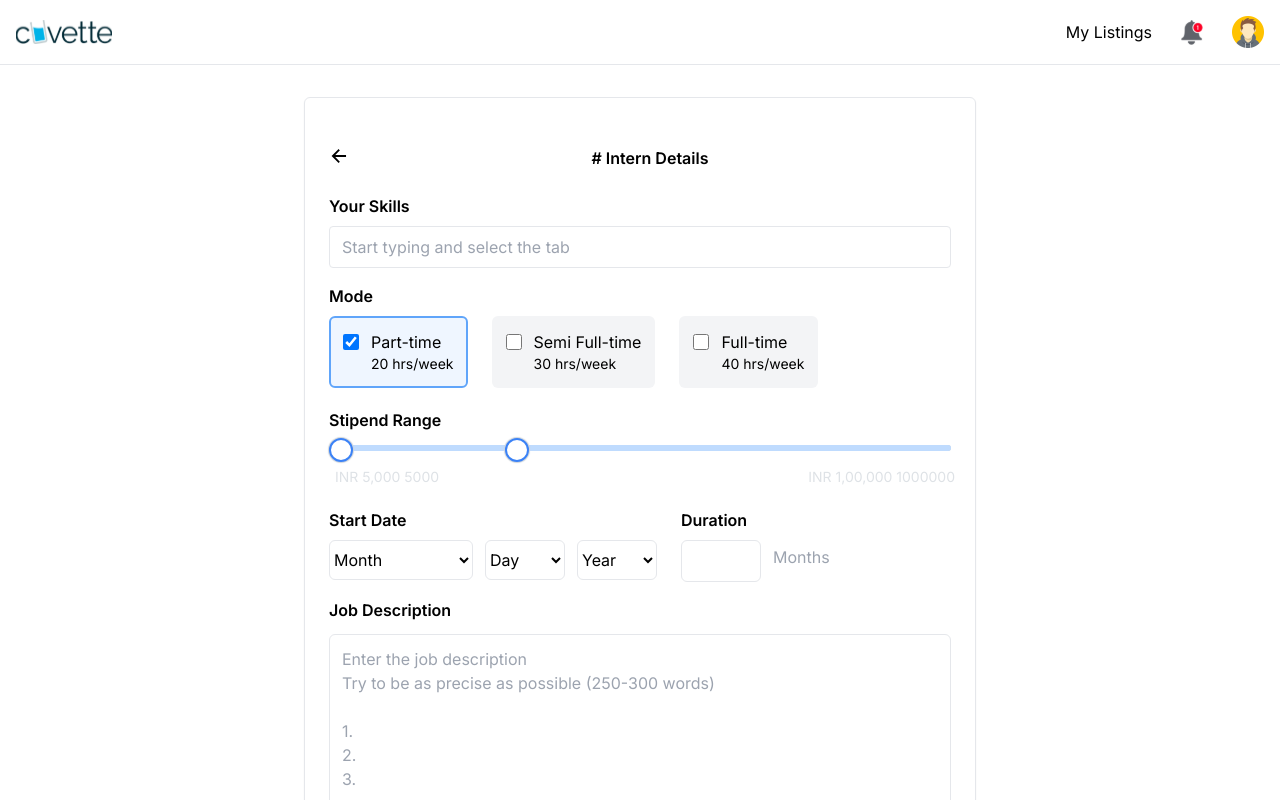
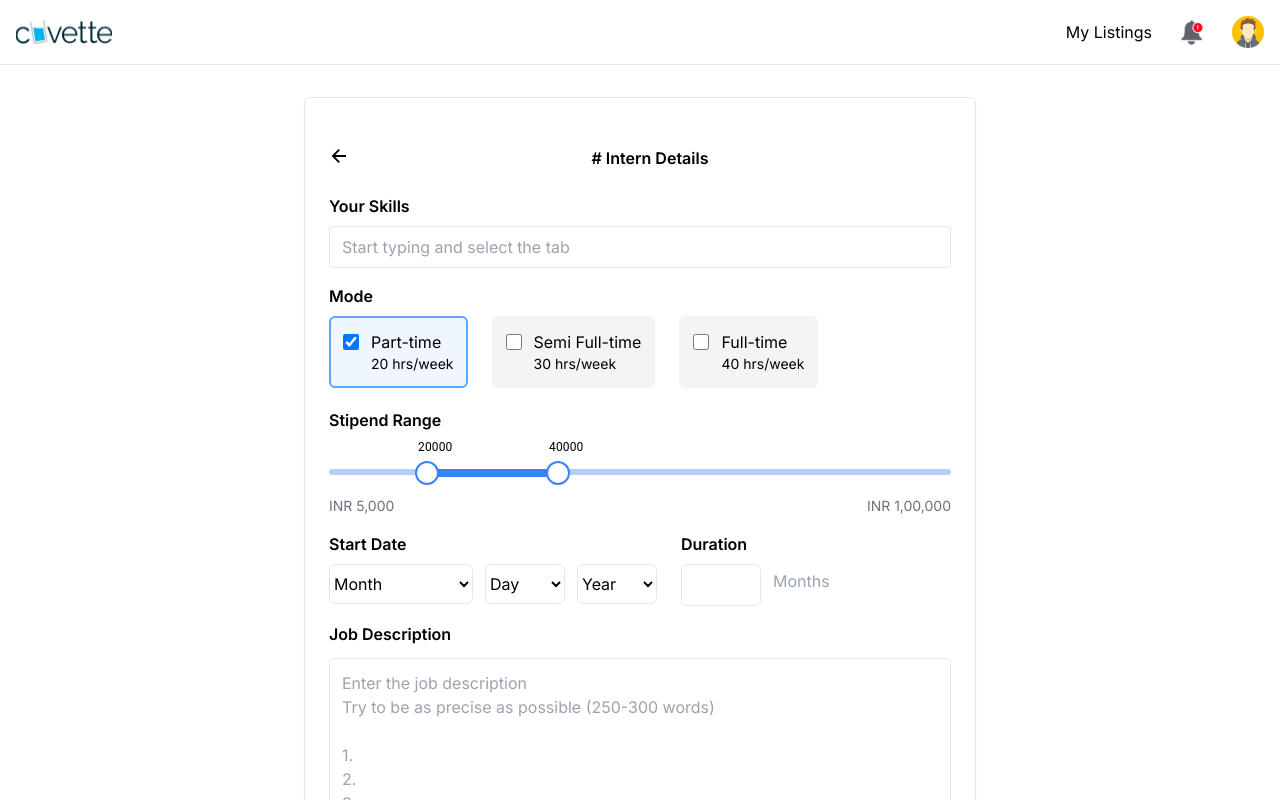
Before and after one commit to sandeshsonel/cuvette-project, a React (Create React App) app: page /intern-details in a window 1280 px wide. Shown: the top 800 px of the page. Built offline with nearby package versions, Linux system fonts and the light colour scheme.

Commit message:
add stipend range slider

```diff
--- a/src/sections/FormOne.jsx
+++ b/src/sections/FormOne.jsx
@@ -1,14 +1,45 @@
-import React, { useState, useRef, useEffect, useCallback } from "react";
-import "./formone.style.css";
+import React, { useState } from "react";
 import { Link } from "react-router-dom";
+import { withStyles } from "@material-ui/core/styles";
+import Slider from "@material-ui/core/Slider";
+
+const StipendSlider = withStyles({
+  root: {
+    color: "rgb(59, 130, 246)",
+    height: 8,
+  },
+  thumb: {
+    height: 24,
+    width: 24,
+    backgroundColor: "#fff",
+    border: "2px solid rgb(59, 130, 246)",
+    marginTop: -8,
+    marginLeft: -12,
+    "&:focus, &:hover, &$active": {
+      boxShadow: "inherit",
+    },
+  },
+  active: {},
+  valueLabel: {
+    left: "calc(-50% + 12px)",
+    top: -22,
+    "& *": {
+      background: "transparent",
+      color: "#000",
+    },
+  },
+  track: {
+    height: 8,
+    borderRadius: 4,
+  },
+  rail: {
+    height: 6,
+    borderRadius: 4,
+  },
+})(Slider);
 
 const FormOne = ({ min = 5000, max = 1000000 }) => {
   const [check, setCheck] = useState("part-time");
-  const [minVal, setMinVal] = useState(min);
-  const [maxVal, setMaxVal] = useState(max);
-  const minValRef = useRef(min);
-  const maxValRef = useRef(max);
-  const range = useRef(null);
 
   const generateMonthOptions = () => {
     let array = [];
@@ -39,29 +70,6 @@ const FormOne = ({ min = 5000, max = 1000000 }) => {
 
     return arr;
   };
-
-  const getPercent = useCallback((value) => Math.round(((value - min) / (max - min)) * 100), [min, max]);
-
-  // Set width of the range to decrease from the left side
-  useEffect(() => {
-    const minPercent = getPercent(minVal);
-    const maxPercent = getPercent(maxValRef.current);
-
-    if (range.current) {
-      range.current.style.left = `${minPercent}%`;
-      range.current.style.width = `${maxPercent - minPercent}%`;
-    }
-  }, [minVal, getPercent]);
-
-  // Set width of the range to decrease from the right side
-  useEffect(() => {
-    const minPercent = getPercent(minValRef.current);
-    const maxPercent = getPercent(maxVal);
-
-    if (range.current) {
-      range.current.style.width = `${maxPercent - minPercent}%`;
-    }
-  }, [maxVal, getPercent]);
 
   return (
     <div className="py-2 px-4 xl:py-8 xl:px-6 pt-2 pb-6">
@@ -159,44 +167,26 @@ const FormOne = ({ min = 5000, max = 1000000 }) => {
                 </span>
               </div>
             </div>
-            <div className="pb-11">
+
+            <div>
               <label className="font-semiBold text-sm xl:text-base lg:text-base md:text-base" htmlFor="">
                 Stipend Range
               </label>
-
-              <div className="xl:mt-4 w-full">
-                <input
-                  type="range"
-                  min={min}
-                  max={max}
-                  value={minVal}
-                  onChange={(event) => {
-                    const value = Math.min(Number(event.target.value), maxVal - 1);
-                    setMinVal(value);
-                    minValRef.current = value;
-                  }}
-                  className="thumb thumb--left"
-                  style={{ zIndex: minVal > max - 100 && "5" }}
+              <div className="mt-6">
+                <StipendSlider
+                  aria-label="pretto slider"
+                  getAriaLabel={(index) => (index === 0 ? "Minimum price" : "Maximum price")}
+                  defaultValue={[20000, 40000]}
+                  onChange={(e, val) => console.log("xoxo", val)}
+                  min={5000}
+                  max={100000}
+                  step={100}
+                  valueLabelDisplay="on"
                 />
-                <input
-                  type="range"
-                  min={min}
-                  max={max}
-                  value={maxVal}
-                  onChange={(event) => {
-                    const value = Math.max(Number(event.target.value), minVal + 1);
-                    setMaxVal(value);
-                    maxValRef.current = value;
-                  }}
-                  className="thumb thumb--right"
-                />
-
-                <div className="relative w-full flex items-center justify-between">
-                  <div className="slider__track" />
-                  <div ref={range} className="slider__range" />
-                  <div className="slider__left-value">Inr 5,000 {min}</div>
-                  <div className="slider__right-value">Inr 1,00,000 {max}</div>
-                </div>
+              </div>
+              <div className="flex items-center justify-between text-sm text-gray-500 uppercase">
+                <div className="">Inr 5,000 </div>
+                <div className="">Inr 1,00,000</div>
               </div>
             </div>
 
@@ -263,7 +253,6 @@ const FormOne = ({ min = 5000, max = 1000000 }) => {
               <textarea
                 className="mt-2 xl:mt-3 text-sm xl:text-base lg:text-base md:text-base py-3 px-3 cursor-pointer w-full border rounded-md focus:ring-2 focus:ring-offset-2 focus:ring-offset-white focus:ring-blue-400 focus:outline-none transition-colors duration-200"
                 placeholder={"Enter the job description\nTry to be as precise as possible (250-300 words)\n\n1.\n2.\n3."}
-                // placeholder="Enter the job description&#13;&#10;Try to be as precise as possible (250-300 words)&#10;1.&#13;&#10;2.&#13;&#10;3."
                 name=""
                 id=""
                 cols="30"
--- a/src/sections/formone.style.css
+++ /dev/null
@@ -1,83 +0,0 @@
-
-
-  .slider {
-    position: relative;
-    width: 200px;
-  }
-
-  .slider__track,
-  .slider__range,
-  .slider__left-value,
-  .slider__right-value {
-    position: absolute;
-  }
-
-  .slider__track,
-  .slider__range {
-    border-radius: 3px;
-    height: 6px;
-  }
-
-  .slider__track {
-    background-color: #ced4da;
-    width: 100%;
-    z-index: 1;
-  }
-
-  .slider__range {
-    background-color: rgb(191, 219, 254);
-    z-index: 2;
-  }
-
-  .slider__left-value,
-  .slider__right-value {
-    color: #dee2e6;
-    font-size: 14px;
-    text-transform: uppercase;
-    margin-top: 3.5rem;
-    justify-content: space-between;
-  }
-
-  .slider__left-value {
-    left: 6px;
-  }
-
-  .slider__right-value {
-    right: -4px;
-  }
-
-  /* Removing the default appearance */
-  .thumb,
-  .thumb::-webkit-slider-thumb {
-    -webkit-appearance: none;
-  }
-
-  .thumb {
-    pointer-events: none;
-    position: absolute;
-    height: 0;
-    width: 200px;
-    outline: none;
-  }
-
-  /* Left and right thumbs */
-  .thumb::-webkit-slider-thumb {
-    background-color: white;
-    border: 2px solid rgb(59, 130, 246);
-    border-radius: 50%;
-    box-shadow: 0 0 1px 1px #ced4da;
-    cursor: pointer;
-    height: 24px;
-    width: 24px;
-    margin-top: 4px;
-    pointer-events: all;
-    position: relative;
-  }
-
-  .thumb--left::-webkit-slider-thumb {
-    z-index: 3;
-  }
-
-  .thumb--right::-webkit-slider-thumb {
-    z-index: 4;
-  }
```
